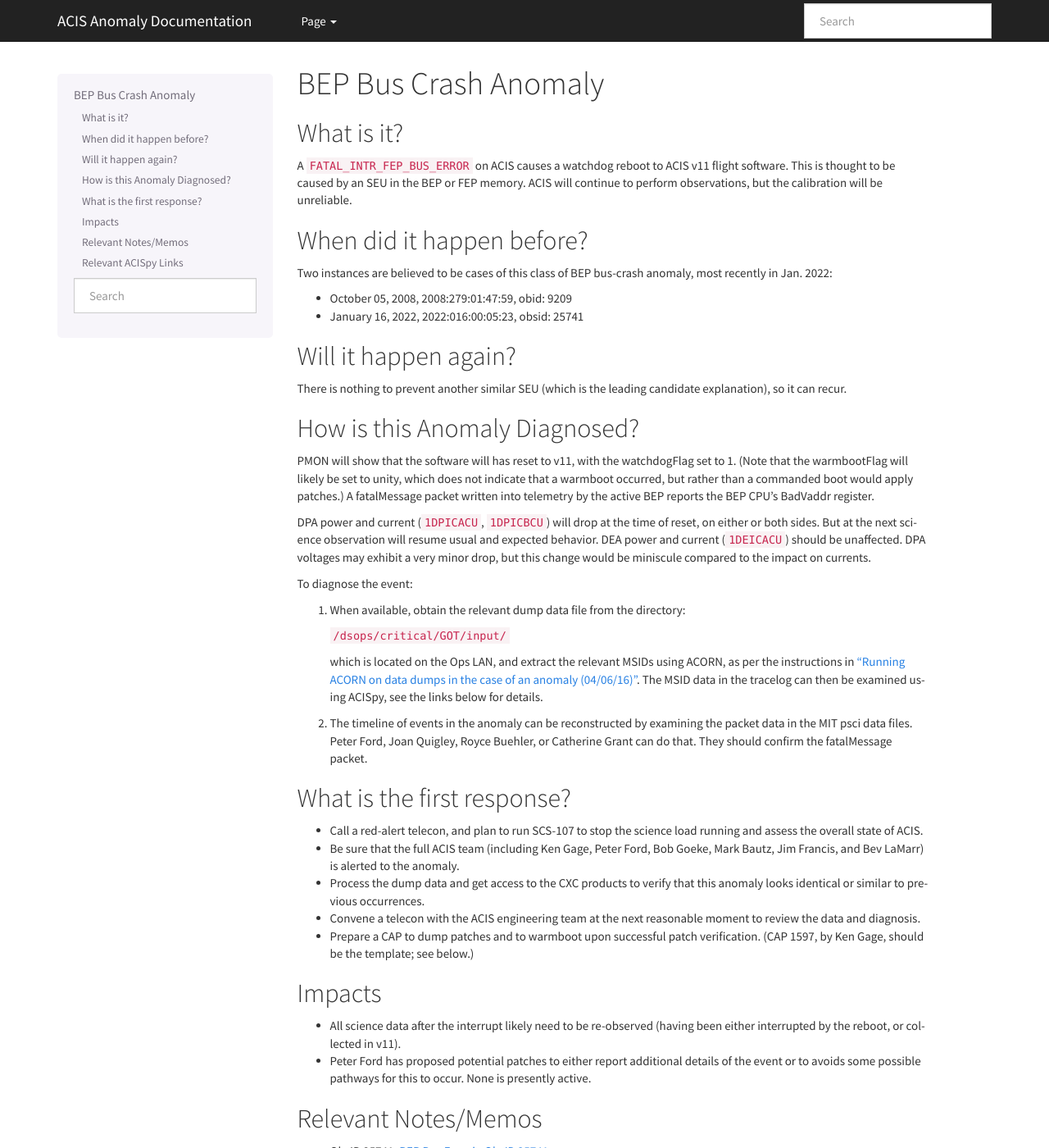
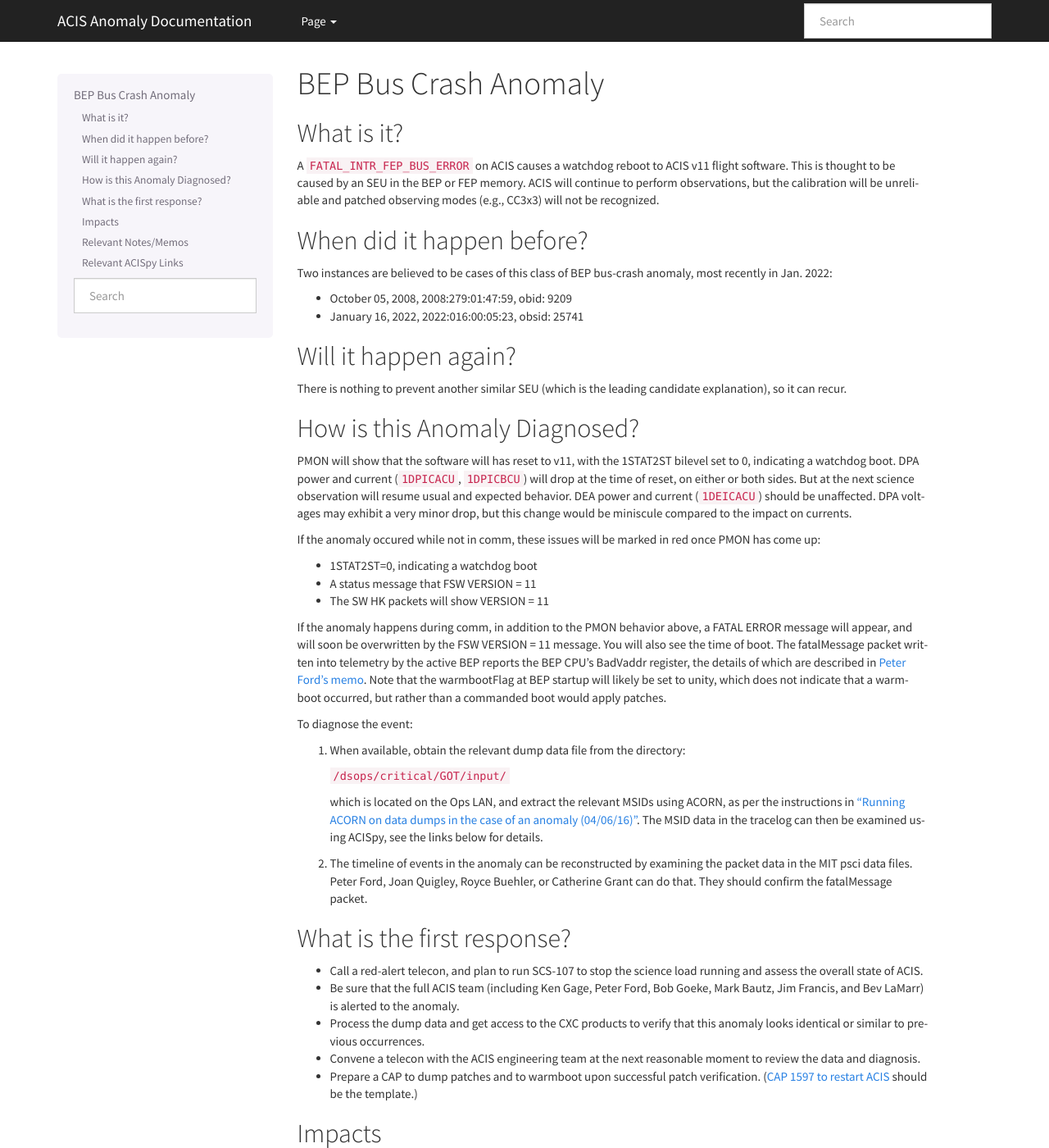
Before and after one commit to acisops/acis_anomaly_pages, a Sphinx documentation site: the page built from source/bep_buscrash.rst, in a window 1280 px wide and 1400 px high. Shown: the whole window at 82% size. Built offline with Sphinx 7.4.7, drawn with Linux system fonts in a browser that asks for light colours.

Commit message:
Updated BEP Buscrash page with Catherines comments and updated index

```diff
--- a/source/bep_buscrash.rst
+++ b/source/bep_buscrash.rst
@@ -7,7 +7,7 @@
 -----------
 
 
-A ``FATAL_INTR_FEP_BUS_ERROR`` on ACIS causes a watchdog reboot to ACIS v11 flight software.  This is thought to be caused by an SEU in the BEP or FEP memory.  ACIS will continue to perform observations, but the calibration will be unreliable.
+A ``FATAL_INTR_FEP_BUS_ERROR`` on ACIS causes a watchdog reboot to ACIS v11 flight software.  This is thought to be caused by an SEU in the BEP or FEP memory.  ACIS will continue to perform observations, but the calibration will be unreliable and patched observing modes (e.g., CC3x3) will not be recognized.
 
 
 When did it happen before?
@@ -27,11 +27,18 @@
 How is this Anomaly Diagnosed?
 ------------------------------
 
-PMON will show that the software will has reset to v11, with the watchdogFlag set to 1.  (Note that the warmbootFlag will likely be set to unity, which does not indicate that a warmboot occurred, but rather than a commanded boot would apply patches.)  A fatalMessage packet written into telemetry by the active BEP reports the BEP CPU's BadVaddr register.
+PMON will show that the software will has reset to v11, with the 1STAT2ST bilevel set to 0, indicating a watchdog boot.  DPA power and current (``1DPICACU``, ``1DPICBCU``) will drop at the time of reset, on either or both sides.  But at the next science observation will resume usual and expected behavior.  DEA power and current (``1DEICACU``) should be unaffected.  DPA voltages may exhibit a very minor drop, but this change would be miniscule compared to the impact on currents.
+
+If the anomaly occured while not in comm, these issues will be marked in red once PMON has come up:
+
+* 1STAT2ST=0, indicating a watchdog boot
+* A status message that FSW VERSION = 11
+* The SW HK packets will show VERSION = 11
 
 
-DPA power and current (``1DPICACU``, ``1DPICBCU``)
-will drop at the time of reset, on either or both sides.  But at the next science observation will resume usual and expected behavior.  DEA power and current (``1DEICACU``) should be unaffected.  DPA voltages may exhibit a very minor drop, but this change would be miniscule compared to the impact on currents.
+
+If the anomaly happens during comm, in addition to the PMON behavior above, a FATAL ERROR message will appear, and will soon be overwritten by the FSW VERSION = 11 message. You will also see the time of boot.  The fatalMessage packet written into telemetry by the active BEP reports the BEP CPU's BadVaddr register, the details of which are described in `Peter Ford's memo <https://acisweb.mit.edu/pub/buserr-25741-v1.1.pdf>`_.  Note that the warmbootFlag at BEP startup will likely be set to unity, which does not indicate that a warmboot occurred, but rather than a commanded boot would apply patches.
+
 
 
 To diagnose the event:
@@ -68,7 +75,7 @@
 
 * Convene a telecon with the ACIS engineering team at the next reasonable moment  to review the data and diagnosis.
 
-* Prepare a CAP to dump patches and to warmboot upon successful patch verification.  (CAP 1597, by Ken Gage, should be the template; see below.)
+* Prepare a CAP to dump patches and to warmboot upon successful patch verification.  (`CAP 1597 to restart ACIS <https://occweb.cfa.harvard.edu/occweb/FOT/configuration/CAPs/1501-1600/CAP_1597_Restart%20ACIS/CAP_1597_Restart%20ACIS.pdf>`_ should be the template.)
 
 .. _fep_reset_impacts:
 
@@ -90,7 +97,7 @@
 
 * ObsID 9209: `ACIS OBSID 9209 Anomaly Closeout (9/8/2009) <https://occweb.cfa.harvard.edu/occweb/FOT/configuration/flightnotes/controlled/Flight_Note498_ACIS_OBSID_9209_Anomaly.pdf>`_
 
-* CAP 1597: `Restart ACIS <https://occweb.cfa.harvard.edu/occweb/FOT/configuration/CAPs/1501-1600/CAP_1597_Restart_ACIS/CAP_1597_Restart_ACIS.pdf>`_
+* CAP 1597: `Restart ACIS <https://occweb.cfa.harvard.edu/occweb/FOT/configuration/CAPs/1501-1600/CAP_1597_Restart%20ACIS/CAP_1597_Restart%20ACIS.pdf>`_
 
 .. |mptl| replace:: ``multiplot_tracelog`` Command-line Script
 .. _mptl: http://cxc.cfa.harvard.edu/acis/acispy/command_line.html#multiplot-tracelog
--- a/source/index.rst
+++ b/source/index.rst
@@ -25,6 +25,6 @@
 * :doc:`fep_thresholder` (Last updated August 14, 2017)
 * :doc:`door_b_enb` (Last updated May 4, 2018)
 * :doc:`stuck_status_bit` (Last updated January 30, 2020)
-* :doc:`bep_buscrash` (Last updated March 7, 2022)
+* :doc:`bep_buscrash` (Last updated March 21, 2022)
 
 :doc:`howto`
```
